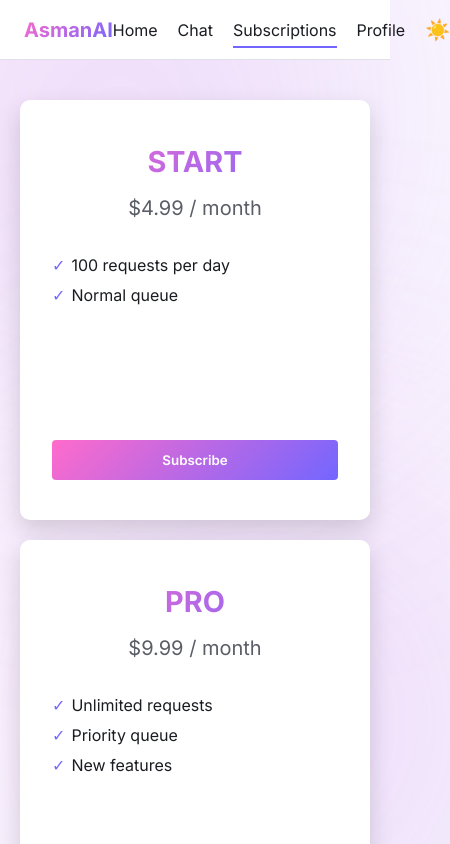
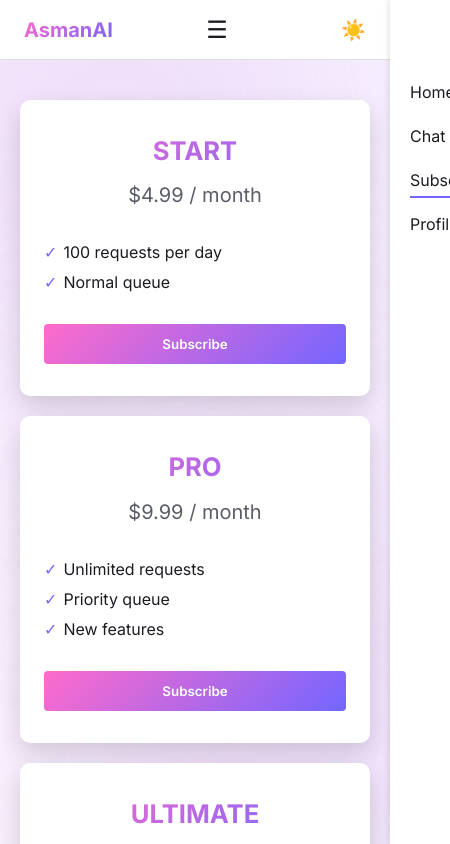
Before and after one commit to 0kaiman30/vibefront, a Vue app: page /subscriptions in a window 390 px wide. Shown: the top 844 px of the page, 450 px wide, since content can reach past the window. Built offline with nearby package versions, Linux system fonts and the light colour scheme; no server answers.

Commit message:
real last changes

```diff
--- a/src/pages/Auth/ui/LoginPage.vue
+++ b/src/pages/Auth/ui/LoginPage.vue
@@ -95,4 +95,16 @@
 .link:hover {
   text-decoration: underline;
 }
+
+@media (max-width: 480px) {
+  .auth-page {
+    padding: 20px 10px;
+  }
+  .auth-card {
+    padding: 28px 20px;
+  }
+  .auth-title {
+    font-size: 1.6rem;
+  }
+}
 </style>
--- a/src/pages/Auth/ui/RegisterPage.vue
+++ b/src/pages/Auth/ui/RegisterPage.vue
@@ -100,4 +100,16 @@
 .link:hover {
   text-decoration: underline;
 }
+
+@media (max-width: 480px) {
+  .auth-page {
+    padding: 20px 10px;
+  }
+  .auth-card {
+    padding: 28px 20px;
+  }
+  .auth-title {
+    font-size: 1.6rem;
+  }
+}
 </style>
--- a/src/pages/Chat/ui/ChatPage.vue
+++ b/src/pages/Chat/ui/ChatPage.vue
@@ -161,4 +161,14 @@
 .chat-list li .delete:hover {
   opacity: 1;
 }
+
+@media (max-width: 600px) {
+  .side {
+    width: 80vw;
+  }
+  .toggle {
+    top: 60px;
+    transform: translate(-50%, 0);
+  }
+}
 </style>
--- a/src/pages/Home/ui/HomePage.vue
+++ b/src/pages/Home/ui/HomePage.vue
@@ -65,4 +65,16 @@
     opacity: 1;
   }
 }
+
+@media (max-width: 600px) {
+  .hero-title {
+    font-size: 2rem;
+  }
+  p {
+    font-size: 1rem;
+  }
+  .cta {
+    width: 100%;
+  }
+}
 </style>
--- a/src/pages/Profile/ui/ProfilePage.vue
+++ b/src/pages/Profile/ui/ProfilePage.vue
@@ -134,4 +134,16 @@
   background: #fff;
   color: var(--primary-color);
 }
+
+@media (max-width: 480px) {
+  .profile-page {
+    padding: 20px 10px;
+  }
+  .profile-card {
+    padding: 28px 20px;
+  }
+  .title {
+    font-size: 1.6rem;
+  }
+}
 </style>
--- a/src/pages/Subscribe/ui/SubscribePage.vue
+++ b/src/pages/Subscribe/ui/SubscribePage.vue
@@ -152,4 +152,17 @@
 .sub-card .btn-gradient {
   margin-top: auto;
 }
+
+@media (max-width: 600px) {
+  .plans {
+    grid-template-columns: 1fr;
+  }
+  .sub-card {
+    padding: 32px 24px;
+    min-height: auto;
+  }
+  .title {
+    font-size: 1.6rem;
+  }
+}
 </style>
--- a/src/widgets/Header/ui/AppHeader.vue
+++ b/src/widgets/Header/ui/AppHeader.vue
@@ -1,9 +1,11 @@
 <script setup lang="ts">
 import { useRoute, useRouter } from "vue-router";
 import ThemeToggle from "@/features/themeToggle/ui/ThemeToggle.vue";
+import { ref } from "vue";
 
 const route = useRoute();
 const router = useRouter();
+const showMenu = ref(false);
 
 function go(path: string) {
   if (route.path !== path) router.push(path);
@@ -17,12 +19,17 @@
     go("/login");
   }
 }
+
+function toggleMenu() {
+  showMenu.value = !showMenu.value;
+}
 </script>
 
 <template>
   <header class="header">
     <div class="logo" @click="go('/')">AsmanAI</div>
-    <nav class="nav">
+    <button class="burger" @click="toggleMenu">☰</button>
+    <nav :class="['nav', { open: showMenu }]">
       <a
         class="nav-link"
         :class="{ active: route.path === '/' }"
@@ -53,6 +60,7 @@
       >
     </nav>
     <ThemeToggle />
+    <div v-if="showMenu" class="overlay" @click="toggleMenu"></div>
   </header>
 </template>
 
@@ -106,4 +114,49 @@
 .header > *:last-child {
   margin-left: 20px;
 }
+
+/* Burger styles */
+.burger {
+  display: none;
+  font-size: 1.5rem;
+  background: none;
+  border: none;
+  color: var(--text);
+  cursor: pointer;
+}
+
+/* Overlay background when menu open */
+.overlay {
+  position: fixed;
+  top: 0;
+  left: 0;
+  width: 100vw;
+  height: 100vh;
+  background: rgba(0, 0, 0, 0.4);
+  z-index: 9;
+}
+
+@media (max-width: 768px) {
+  .burger {
+    display: block;
+  }
+  .nav {
+    position: fixed;
+    top: 0;
+    right: 0;
+    height: 100vh;
+    width: 240px;
+    flex-direction: column;
+    align-items: flex-start;
+    padding: 80px 20px;
+    background: var(--bg-secondary);
+    box-shadow: -2px 0 6px rgba(0, 0, 0, 0.1);
+    transform: translateX(100%);
+    transition: transform 0.3s ease;
+    z-index: 10;
+  }
+  .nav.open {
+    transform: translateX(0);
+  }
+}
 </style>
```
